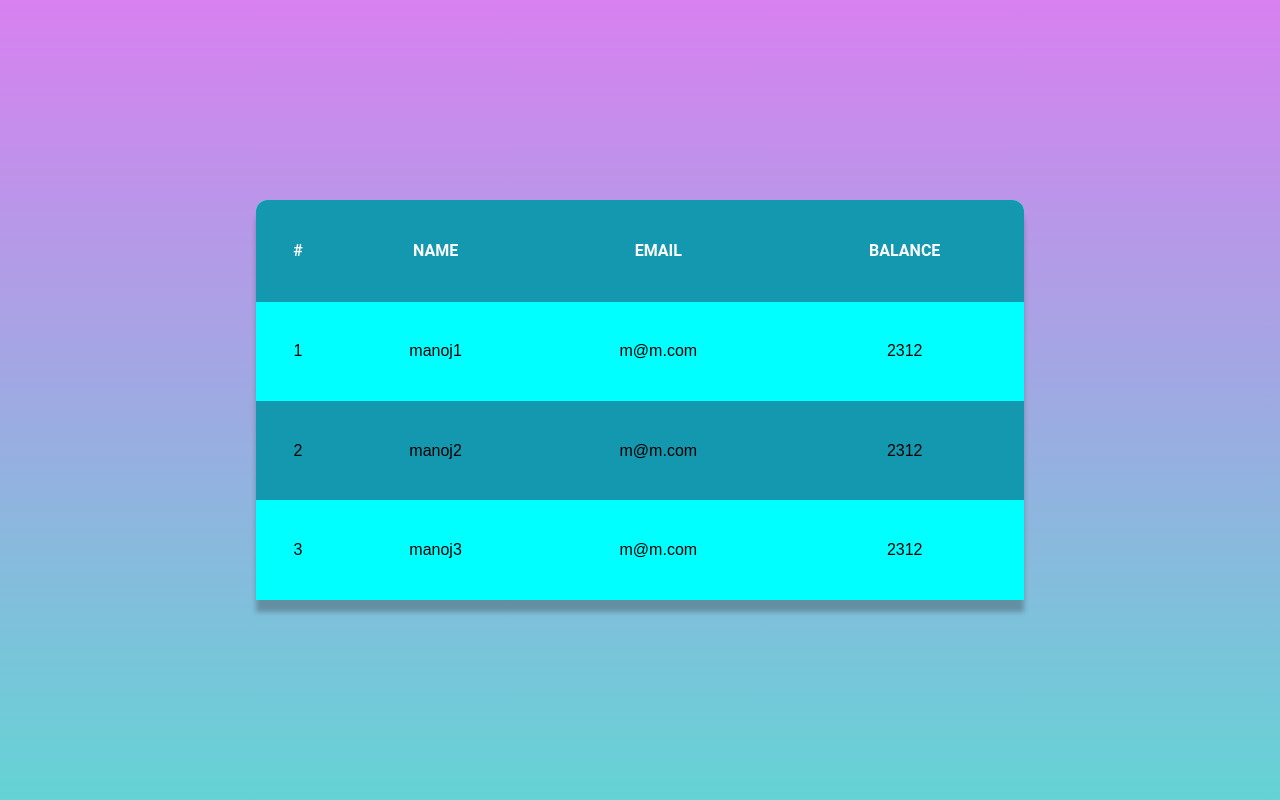
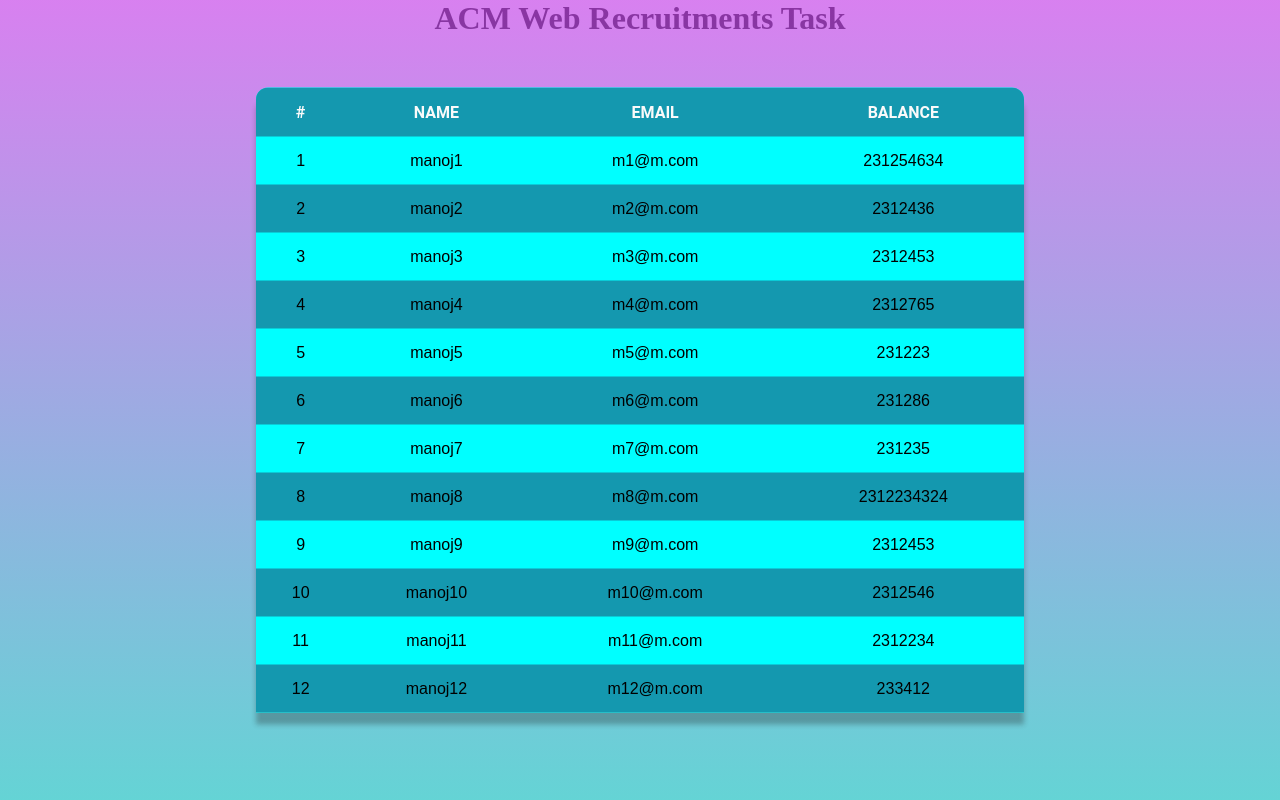
Before and after one commit to mogiiee/acm-web-recruitments, a Flask app: page / in a window 1280 px wide. Run offline with Flask 2, Linux system fonts and the light colour scheme.

Commit message:
db populate

```diff
--- a/server.py
+++ b/server.py
@@ -1,35 +1,71 @@
 from flask import Flask, render_template, request
 app = Flask(__name__)
 
-
+database = [
+    {
+        "name" : "manoj1",
+        "email" : "m1@m.com",
+        "balance" : 231254634
+    },
+    {
+        "name" : "manoj2",
+        "email" : "m2@m.com",
+        "balance" : 2312436
+    },
+    {
+        "name" : "manoj3",
+        "email" : "m3@m.com",
+        "balance" : 2312453
+    },
+    {
+        "name" : "manoj4",
+        "email" : "m4@m.com",
+        "balance" : 2312765
+    },
+    {
+        "name" : "manoj5",
+        "email" : "m5@m.com",
+        "balance" : 231223
+    },
+    {
+        "name" : "manoj6",
+        "email" : "m6@m.com",
+        "balance" : 231286
+    },{
+        "name" : "manoj7",
+        "email" : "m7@m.com",
+        "balance" : 231235
+    },
+    {
+        "name" : "manoj8",
+        "email" : "m8@m.com",
+        "balance" : 2312234324
+    },
+    {
+        "name" : "manoj9",
+        "email" : "m9@m.com",
+        "balance" : 2312453
+    },{
+        "name" : "manoj10",
+        "email" : "m10@m.com",
+        "balance" : 2312546
+    },
+    {
+        "name" : "manoj11",
+        "email" : "m11@m.com",
+        "balance" : 2312234
+    },
+    {
+        "name" : "manoj12",
+        "email" : "m12@m.com",
+        "balance" : 233412
+    }
+]
 
 @app.route('/')
 def reciever():
-    database = [
-        {
-            "name" : "manoj1",
-            "email" : "m@m.com",
-            "balance" : 2312
-        },
-        {
-            "name" : "manoj2",
-            "email" : "m@m.com",
-            "balance" : 2312
-        },
-        {
-            "name" : "manoj3",
-            "email" : "m@m.com",
-            "balance" : 2312
-        }
-    ]
-    # for i in db:
-    #     print(i["name"])
+
     return render_template('db2.html', db = database)
-
-
-
-
-
 
 if __name__== "__main__":
     app.run(debug = True)
--- a/static/style.css
+++ b/static/style.css
@@ -3,6 +3,9 @@
     padding: 0;
     outline: 0;
 
+}
+.heading{
+    text-align: center;
 }
 .filter{
     position: absolute;
--- a/templates/db2.html
+++ b/templates/db2.html
@@ -6,6 +6,9 @@
     <body>
     <div class=" filter"></div>
 
+        <div class="heading">
+            <h1>ACM Web Recruitments Task</h1>
+        </div>
         <table>
             <tr>
                 <th>#</th>
```
